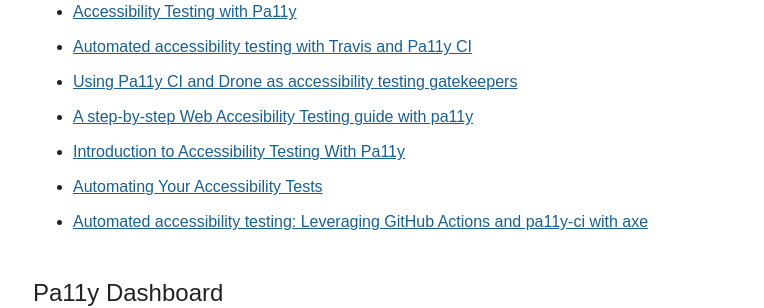
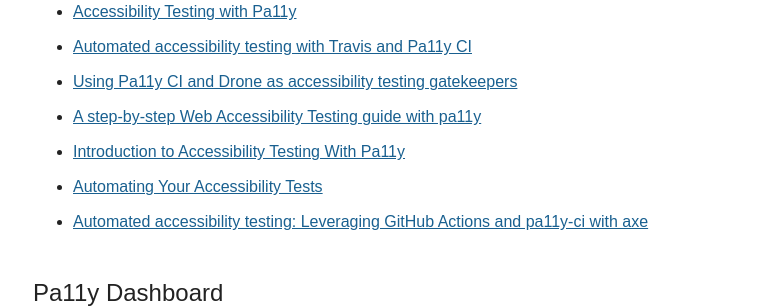
Before and after one commit to pa11y/pa11y.github.io, a Jekyll site: the page built from pages/tutorials.md, in a window 1280 px wide. Shown: the part 410-718 px from the top of the page, without its empty margins (257-1021 px from the left). Built offline with Jekyll 4.4.1, drawn with Linux system fonts in a browser that asks for light colours.

Commit message:
fix tutorial title typo

```diff
--- a/_data/tutorials.yml
+++ b/_data/tutorials.yml
@@ -14,7 +14,7 @@ cli:
   - title: Using Pa11y CI and Drone as accessibility testing gatekeepers
     url: https://hackernoon.com/using-pa11y-ci-and-drone-as-accessibility-testing-gatekeepers-a8b5a3415227
 
-  - title: A step-by-step Web Accesibility Testing guide with pa11y
+  - title: A step-by-step Web Accessibility Testing guide with pa11y
     url: https://razvanvancea.ro/blog/2024/09/04/web-accessibility-a-step-by-step-guide-to-testing-with-pa11y
 
   - title: Introduction to Accessibility Testing With Pa11y
```
